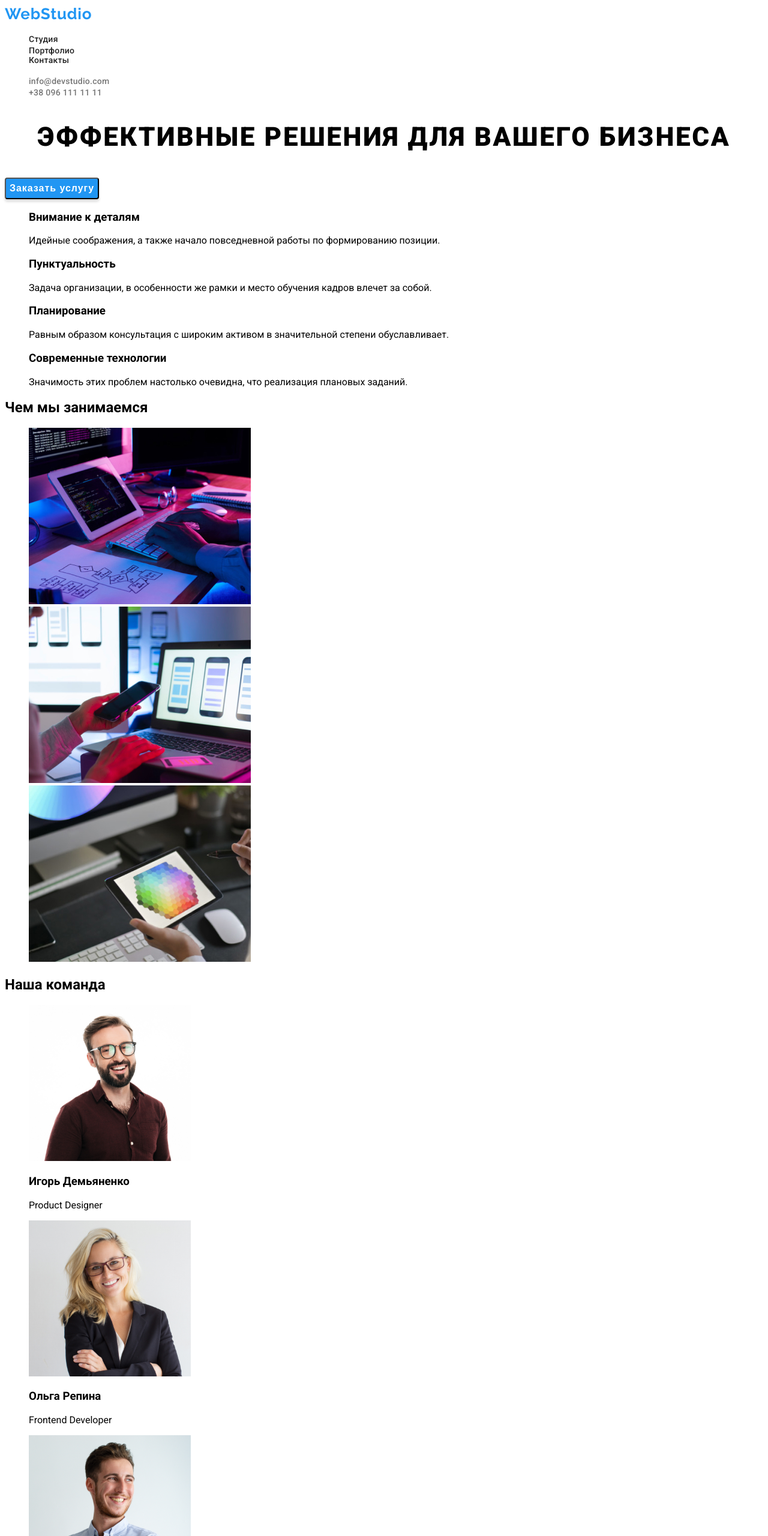
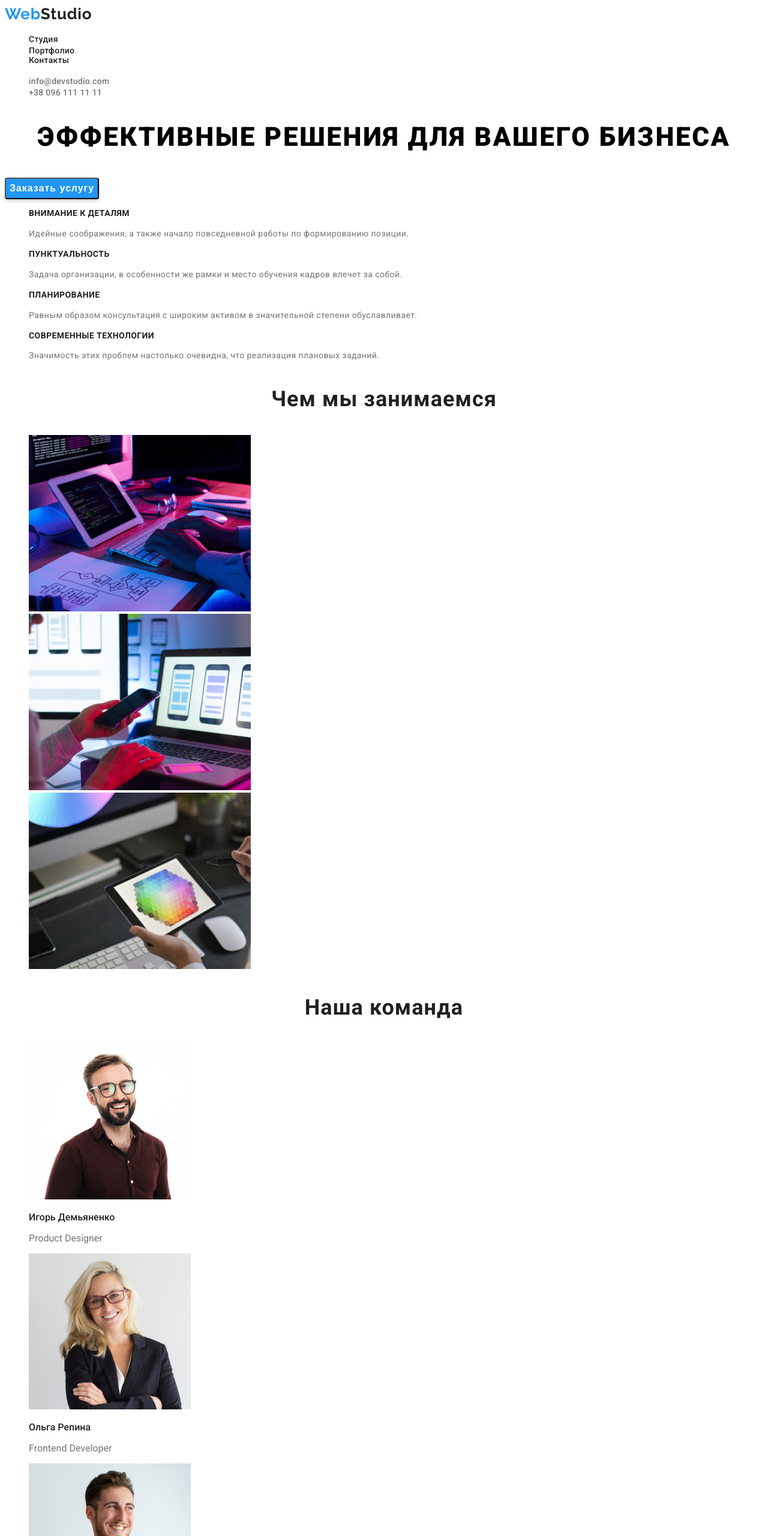
Before and after one commit to Asselechi/goit-markup-hw-02, a plain HTML site: page index.html in a window 1280 px wide. Shown: the top 2560 px of the page at 60% size. Drawn offline with Linux system fonts and the light colour scheme.

Commit message:
classes added
classes added

```diff
--- a/css/styles.css
+++ b/css/styles.css
@@ -15,6 +15,16 @@ body {
 }
 /* =================== HEADER ================== */
 
+.studio {
+  font-family: var(--secondary-font);
+  font-weight: 700;
+  font-size: 26px;
+  line-height: 1.19;
+  /* identical to box height */
+  letter-spacing: 0.03em;
+
+  color: #212121;
+}
 .logo {
   font-family: var(--secondary-font);
   font-weight: 700;
@@ -90,3 +100,70 @@ body {
 }
 
 /* =================== WHAT WE DO ================== */
+.part-title {
+  font-weight: 700;
+  font-size: 14px;
+  line-height: 1.14;
+  letter-spacing: 0.03em;
+  text-transform: uppercase;
+
+  color: #212121;
+}
+.text {
+  font-weight: 400;
+  font-size: 14px;
+  line-height: 1.71;
+  /* or 171% */
+  letter-spacing: 0.03em;
+
+  color: #757575;
+}
+.sub-title {
+  font-weight: 700;
+  font-size: 36px;
+  line-height: 1.67;
+  text-align: center;
+  letter-spacing: 0.03em;
+
+  color: #212121;
+}
+/* ============= OUR TEAM ============================= */
+.team-name {
+  font-weight: 500;
+  font-size: 16px;
+  line-height: 1.19;
+  /* identical to box height
+  text-align: center;
+  letter-spacing: 0.03em; */
+
+  color: #212121;
+}
+.position {
+  font-weight: 400;
+  font-size: 16px;
+  line-height: 1.19;
+  /* identical to box height
+  text-align: center;
+  letter-spacing: 0.03em; */
+
+  color: #757575;
+}
+/* ============= FOOTER ============================= */
+.address {
+  font-weight: 400;
+  font-size: 14px;
+  line-height: 1.71;
+  /* or 171% */
+  letter-spacing: 0.03em;
+
+  /* color: #ffffff; */
+}
+.info-footer {
+  font-weight: 400;
+  font-size: 14px;
+  line-height: 1.71;
+  /* or 171% */
+  letter-spacing: 0.03em;
+
+  /* color: rgba(255, 255, 255, 0.6); */
+}
--- a/index.html
+++ b/index.html
@@ -5,7 +5,7 @@
     <meta charset="UTF-8">
     <meta http-equiv="X-UA-Compatible" content="IE=edge">
     <meta name="viewport" content="width=device-width, initial-scale=1.0">
-    <title><span class="web"></span> studio</title>
+    <title>WebStudio</title>
     <link rel="preconnect" href="https://fonts.googleapis.com">
     <link rel="preconnect" href="https://fonts.gstatic.com" crossorigin>
     <link href="https://fonts.googleapis.com/css2?family=Raleway:wght@700&family=Roboto:wght@400;500;700;900&display=swap"
@@ -15,7 +15,7 @@
 <body>
     <header class="page-header">
         <nav class="navigation">
-            <a class="logo link" href="">WebStudio</a>
+            <a class="logo link" href="">Web<span class="studio">Studio</span></a>
             <ul class="menu list">
                 <li class="menu-item">
                     <a class="menu-link link" href="">Студия</a>
@@ -48,20 +48,20 @@
         <section>
             <ul class="list">
                 <li>
-                    <h3>Внимание к деталям</h3>
-                    <p>Идейные соображения, а также начало повседневной работы по формированию позиции.</p>
+                    <h3 class="part-title">Внимание к деталям</h3>
+                    <p class="text">Идейные соображения, а также начало повседневной работы по формированию позиции.</p>
                 </li>
                 <li>
-                    <h3>Пунктуальность</h3>
-                    <p>Задача организации, в особенности же рамки и место обучения кадров влечет за собой.</p>
+                    <h3 class="part-title">Пунктуальность</h3>
+                    <p class="text">Задача организации, в особенности же рамки и место обучения кадров влечет за собой.</p>
                 </li>
                 <li>
-                    <h3>Планирование</h3>
-                    <p>Равным образом консультация с широким активом в значительной степени обуславливает.</p>
+                    <h3 class="part-title">Планирование</h3>
+                    <p class="text">Равным образом консультация с широким активом в значительной степени обуславливает.</p>
                 </li>
                 <li>
-                    <h3>Современные технологии</h3>
-                    <p>Значимость этих проблем настолько очевидна, что реализация плановых заданий.</p>
+                    <h3 class="part-title">Современные технологии</h3>
+                    <p class="text">Значимость этих проблем настолько очевидна, что реализация плановых заданий.</p>
                 </li>
             </ul>
         </section>
@@ -94,44 +94,44 @@
 <ul class="list">
     <li>
         <img src="./images/team/igor.jpg" alt="Игорь Демьяненко" width="270" height="260">
-        <h3>Игорь Демьяненко</h3>
-        <p>Product Designer</p>
+        <h3 class="team-name">Игорь Демьяненко</h3>
+        <p class="position">Product Designer</p>
     </li>
     <li>
         <img src="./images/team/olga.jpg" alt="Ольга Репина" width="270" height="260">
-        <h3>Ольга Репина</h3>
-        <p>Frontend Developer</p>
+        <h3 class="team-name">Ольга Репина</h3>
+        <p class="position">Frontend Developer</p>
     </li>
     <li>
         <img src="./images/team/nikolai.jpg" alt="Николай Тарасов" width="270" height="260">
-        <h3>Николай Тарасов</h3>
-        <p>Marketing</p>
+        <h3 class="team-name">Николай Тарасов</h3>
+        <p class="position">Marketing</p>
     </li>
     <li>
         <img src="./images/team/mikhail.jpg" alt="Михаил Ермаков" width="270" height="260">
-        <h3>Михаил Ермаков</h3>
-        <p>UI Designer</p>
+        <h3 class="team-name">Михаил Ермаков</h3>
+        <p class="position">UI Designer</p>
     </li>
 </ul>
         </section>
     </main>
     <footer>
-            <a class="link" href="">WebStudio</a>
+            <a class="logo link" href="">Web<span class="studio">Studio</span></a>
             <address>
                 <ul class="list">
                     <li>
                         <a
-                        class="link"
+                        class="link address"
                         href="https://goo.gl/maps/fe2kEWnGN5FL26RS7"
                         target="_blank"
                         rel="noopener norefferer"
                         >г. Киев, пр-т Леси Украинки, 26</a>
                     </li>
                     <li>
-                        <a class="link" href="mailto:info@example.com">info@example.com</a>
+                        <a class="link info-footer" href="mailto:info@example.com">info@example.com</a>
                     </li>
                     <li>
-                        <a class="link" href="tel:+380991111111">+38 099 111 11 11</a>
+                        <a class="link info-footer" href="tel:+380991111111">+38 099 111 11 11</a>
                     </li>
                 </ul>
             </address>
```
